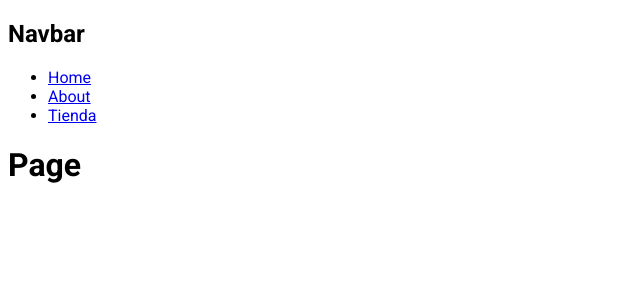
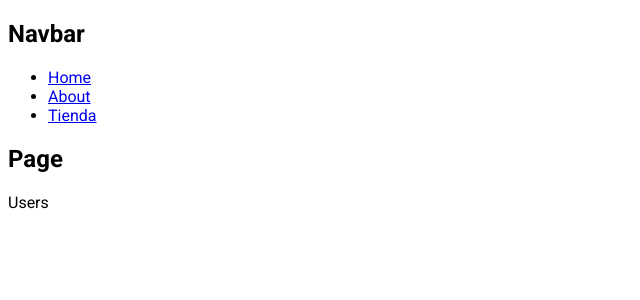
Before and after one commit to vaancillo/next-js-project, a Next.js app: page / in a window 1280 px wide. Shown: the top 300 px of the page, without its empty margins (0-640 px from the left). Built offline with nearby package versions, Linux system fonts and the light colour scheme.

Commit message:
react server components

```diff
--- a/app/layout.jsx
+++ b/app/layout.jsx
@@ -17,10 +17,10 @@
 export default function RootLayout({ children }) {
  return (
     <html lang="en">
-      <bod className={roboto.className}>
+      <body className={roboto.className}>
         <Navbar />
         {children}
-      </bod>
+      </body>
     </html>
   )
 }
--- a/app/page.jsx
+++ b/app/page.jsx
@@ -1,8 +1,13 @@
+import  Users from '../components/Users'
+
 const page = () => {
+  // server componet
   return (
-    <div>
+    <section>
         <h1>Page</h1>
-    </div>
+        {/* client component */}
+        <Users />
+    </section>
   )
 }
 
--- /dev/null
+++ b/components/Users.jsx
@@ -0,0 +1,14 @@
+"use client"
+import { useEffect } from "react"
+
+const Users = () => {
+
+    useEffect(() => {
+        alert('loaded!')
+    }, [])
+  return (
+    <div>Users</div>
+  )
+}
+
+export default Users
```
